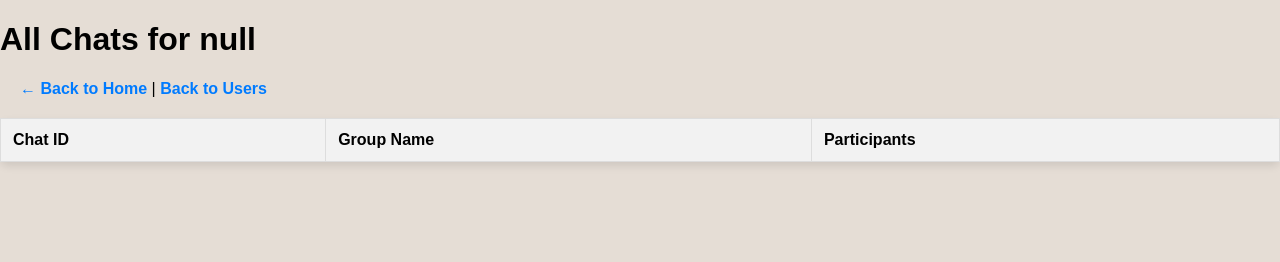
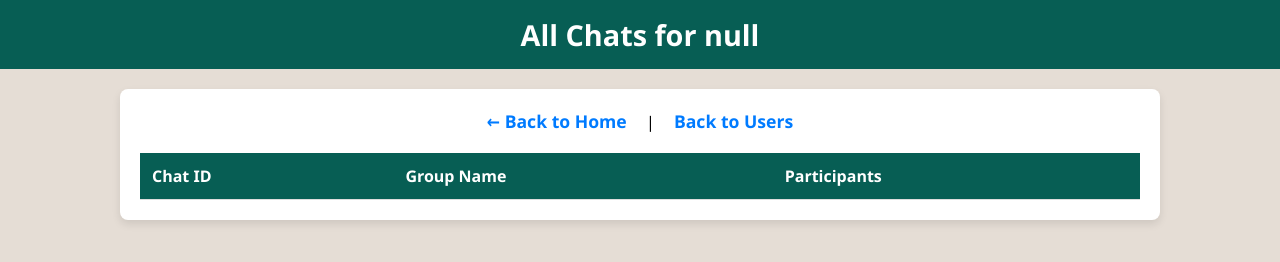
Before and after one commit to dkovacevic/ediscovery, a plain HTML site: page static/chats.html in a window 1280 px wide. Drawn offline with Linux system fonts and the light colour scheme; no server answers.

Commit message:
Even more WA style

```diff
--- a/static/chats.html
+++ b/static/chats.html
@@ -6,64 +6,107 @@
     <title>All Chats</title>
     <style>
         body {
-            font-family: Arial, sans-serif;
+            font-family: 'Segoe UI', Tahoma, Geneva, Verdana, sans-serif;
+            background-color: #e5ddd5;
             margin: 0;
             padding: 0;
-            background-color: #e5ddd5;
         }
 
-        table {
-            width: 100%;
-            border-collapse: collapse;
-            background-color: #ffffff;
+        /* Header styling */
+        h1 {
+            background-color: #075e54;
+            color: white;
+            padding: 15px;
+            margin: 0;
+            text-align: center;
+            font-size: 1.8rem;
+        }
+
+        /* Container for the page */
+        .container {
+            max-width: 1000px;
+            margin: 20px auto;
+            padding: 20px;
+            background-color: #fff;
             border-radius: 8px;
             box-shadow: 0 4px 8px rgba(0, 0, 0, 0.1);
         }
 
+        /* Table styling */
+        table {
+            width: 100%;
+            border-collapse: collapse;
+            background-color: #fff;
+            border-radius: 8px;
+        }
+
         th, td {
-            border: 1px solid #ddd;
             padding: 12px;
+            border-bottom: 1px solid #ddd;
             text-align: left;
         }
 
         th {
+            background-color: #075e54;
+            color: white;
+        }
+
+        tr:nth-child(even) {
             background-color: #f2f2f2;
         }
 
+        /* Link styling */
         a {
+            color: #25d366;
             text-decoration: none;
-            color: #007bff;
+            font-weight: bold;
         }
 
         a:hover {
             text-decoration: underline;
         }
 
-        /* Styling for the navigation links */
-        #nav-links {
-            margin: 20px;
+        /* Navigation links */
+        .nav-links {
+            margin-bottom: 20px;
+            text-align: center;
         }
 
-        #nav-links a {
+        .nav-links a {
+            margin: 0 15px;
+            color: #007bff;
             text-decoration: none;
-            color: #007bff;
+            font-size: 1.1rem;
             font-weight: bold;
         }
 
-        #nav-links a:hover {
+        .nav-links a:hover {
             text-decoration: underline;
+        }
+
+        /* Mobile responsiveness */
+        @media (max-width: 768px) {
+            table {
+                font-size: 0.9rem;
+            }
+            th, td {
+                padding: 10px;
+            }
         }
     </style>
 </head>
 <body>
+
 <h1>All Chats for <span id="name"></span></h1>
 
+<div class="container">
     <!-- Navigation links -->
-<div id="nav-links">
+    <div class="nav-links">
         <a href="index.html">← Back to Home</a> |
         <a href="users.html">Back to Users</a>
     </div>
 
+    <!-- Chats table -->
     <table id="chatsTable">
         <thead>
         <tr>
@@ -76,6 +119,7 @@
         <!-- Data will be populated here by JavaScript -->
         </tbody>
     </table>
+</div>
 
 <script src="scripts/chats.js"></script>
 </body>
```
Also changed, not shown: static/users.html (+1 -1 lines). Lines whose indentation alone changed are shown as unchanged.
